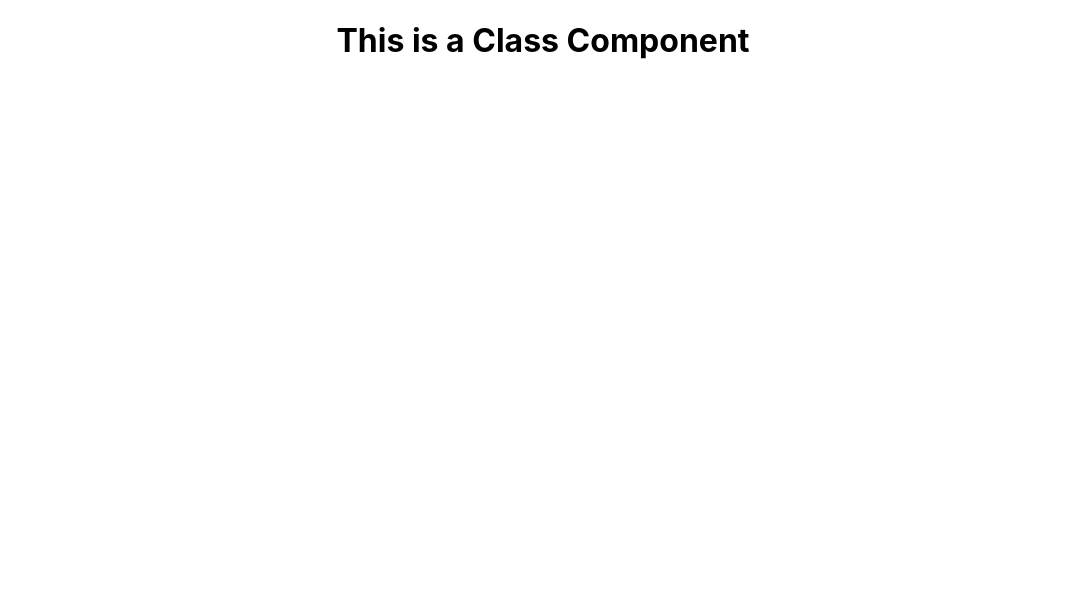
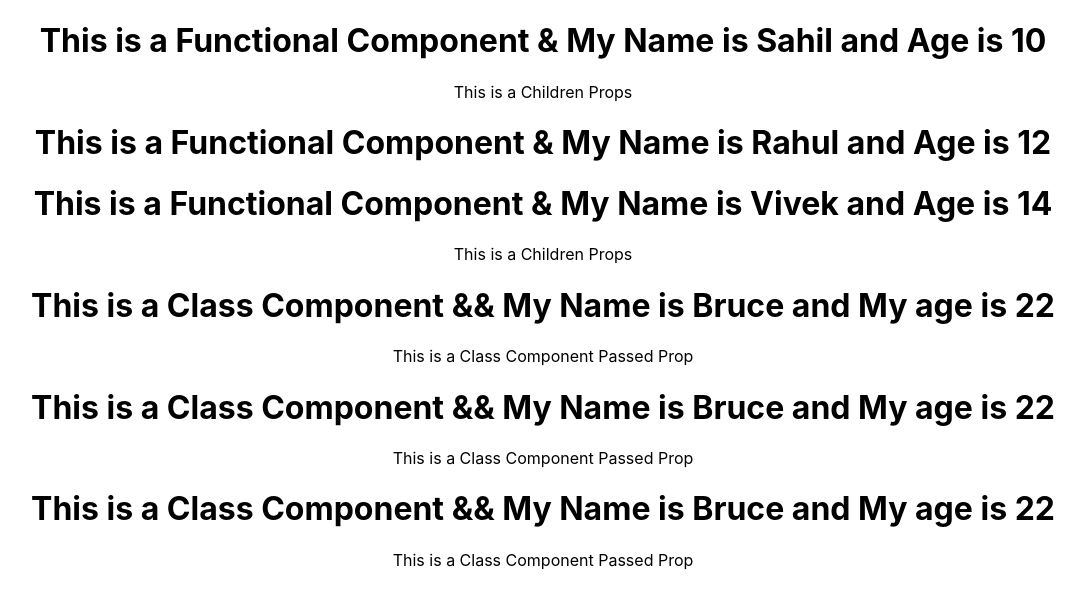
Before and after one commit to sahilm-10/EQ-React, a React (Create React App) app: page / in a window 1280 px wide. Shown: the top 608 px of the page, without its empty margins (97-1182 px from the left). Built offline with nearby package versions, Linux system fonts and the light colour scheme.

Commit message:
Props Passed

```diff
--- a/src/App.js
+++ b/src/App.js
@@ -6,7 +6,14 @@ import FullName from './Components/JsxExample';
 function App() {
   return (
     <div className="App">
-      <WelcomeMessage/>
+      <GreetMessage name = "Sahil" age="10">This is a Children Props</GreetMessage>
+      <GreetMessage name = "Rahul" age="12"></GreetMessage>
+      <GreetMessage name = "Vivek" age="14">This is a Children Props</GreetMessage>
+
+      <WelcomeMessage name="Bruce" age="22">This is a Class Component Passed Prop</WelcomeMessage>
+      <WelcomeMessage name="Bruce" age="22">This is a Class Component Passed Prop</WelcomeMessage>
+      <WelcomeMessage name="Bruce" age="22">This is a Class Component Passed Prop</WelcomeMessage>
+
     </div>
   );
 }
--- a/src/Components/FirstClassComponent.js
+++ b/src/Components/FirstClassComponent.js
@@ -3,7 +3,12 @@ import React,{Component} from "react";
 class WelcomeMessage extends Component{
     // Class Components are Statefull,Smart and they have Lifecycle methods as compared to FC.
     render(){
-        return <h1>This is a Class Component</h1>
+        return (
+        <div>
+            <h1>This is a Class Component && My Name is {this.props.name} and My age is {this.props.age}</h1>
+            {this.props.children}
+        </div>
+        )
     }
 }
 
--- a/src/Components/FirstFunctionalComponent.js
+++ b/src/Components/FirstFunctionalComponent.js
@@ -2,8 +2,13 @@ import React from 'react'
 
 // Functional Component -> Nothing just a Function which optionally takes inputs as properties(props) and returns a JSX.
 
-function GreetMessage(){
-    return <h1>This is a Functional Component</h1>
+function GreetMessage(props){
+    return (
+    <div>
+        <h1>This is a Functional Component & My Name is {props.name} and Age is {props.age}</h1>
+        {props.children}
+    </div>
+    )
 }
 
 export default GreetMessage;
```
